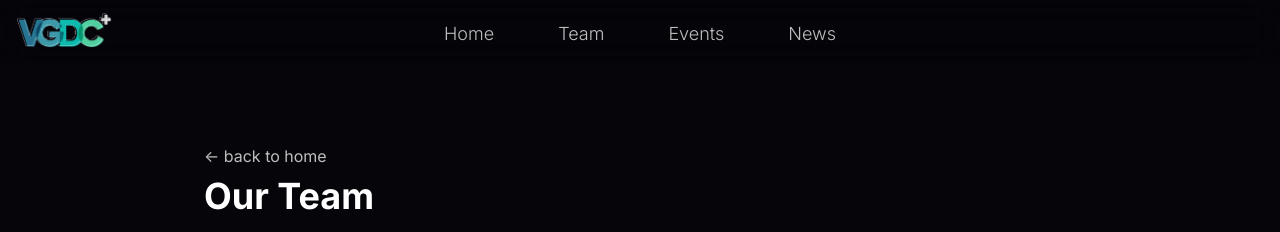
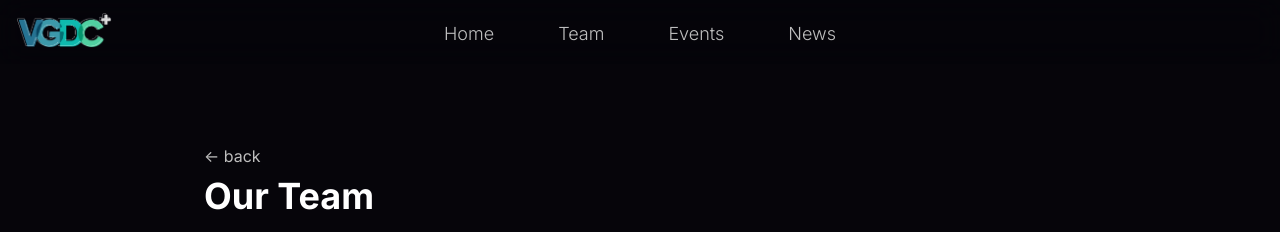
Before and after one commit to vgdc-ucsd/VGDC-Website, a Next.js app: page /officers in a window 1280 px wide. Shown: the top 232 px of the page. Built offline with nearby package versions, Linux system fonts and the light colour scheme.

Commit message:
Changed back button across site to just "<- back"

```diff
--- a/app/events/[event]/components/EventView.tsx
+++ b/app/events/[event]/components/EventView.tsx
@@ -17,12 +17,12 @@ export default function EventView({ event }: { event: EventDetails }) {
             <Link
               href="/events"
               className="text-text-grey transition-all hover:text-white"
-            >{`<- back to events`}</Link>
+            >{`<- back`}</Link>
           ) : (
             <Link
               href="/#events"
               className="text-text-grey transition-all hover:text-white"
-            >{`<- back to home`}</Link>
+            >{`<- back`}</Link>
           )}
           <h2 className="mt-2 font-inter text-4xl font-bold tracking-tight text-text-white">
             {event.title}
--- a/app/news/page.tsx
+++ b/app/news/page.tsx
@@ -1,14 +1,13 @@
-import BlogCard from '@/components/BlogCard';
-import Footer from '@/components/Footer';
-import Navbar from '@/components/Navbar'
-import { Post, getSortedPostsData } from '@/lib/post';
-import Link from 'next/link';
+import BlogCard from "@/components/BlogCard"
+import Footer from "@/components/Footer"
+import Navbar from "@/components/Navbar"
+import { Post, getSortedPostsData } from "@/lib/post"
+import Link from "next/link"
 
 export default async function News() {
-  const posts = await getSortedPostsData(0);
+  const posts = await getSortedPostsData(0)
 
   return (
-
     <main className="min-h-screen bg-background-black">
       <Navbar />
       <div className="mx-auto max-w-[920px] pb-20 text-white">
@@ -17,22 +16,19 @@ export default async function News() {
           <Link
             href="./"
             className="text-text-grey transition-all hover:text-white"
-          >{`<- back to home`}</Link>
+          >{`<- back`}</Link>
 
           <h2 className="mt-2 text-4xl font-bold">VGDC News</h2>
-
         </div>
 
-      <div className="mx-6 flex-start flex flex-wrap justify-center">
-        {posts.map((post:Post, index)=> {
-          return (
-          <BlogCard key={index} post = {post}/>
-          )
-        })}
-      </div>
+        <div className="flex-start mx-6 flex flex-wrap justify-center">
+          {posts.map((post: Post, index) => {
+            return <BlogCard key={index} post={post} />
+          })}
+        </div>
       </div>
 
-      <Footer/>
+      <Footer />
     </main>
   )
 }
--- a/app/officers/page.tsx
+++ b/app/officers/page.tsx
@@ -111,7 +111,7 @@ export default function Officers() {
           <Link
             href="./"
             className="text-text-grey transition-all hover:text-white"
-          >{`<- back to home`}</Link>
+          >{`<- back`}</Link>
           <h2 className="mb-3 mt-2 text-4xl font-bold">Our Team</h2>
           <p className="max-w-[600px] text-lg">
             {`We're a growing body of talented individuals with a passion for
--- a/components/EventList.tsx
+++ b/components/EventList.tsx
@@ -34,7 +34,7 @@ export default async function EventList({
           <Link
             href="/#events"
             className="text-text-grey transition-all hover:text-white"
-          >{`<- back to home`}</Link>
+          >{`<- back`}</Link>
         )}
         <h2 className="my-2 text-xl font-bold text-white lg:text-3xl">
           Explore Events
```
